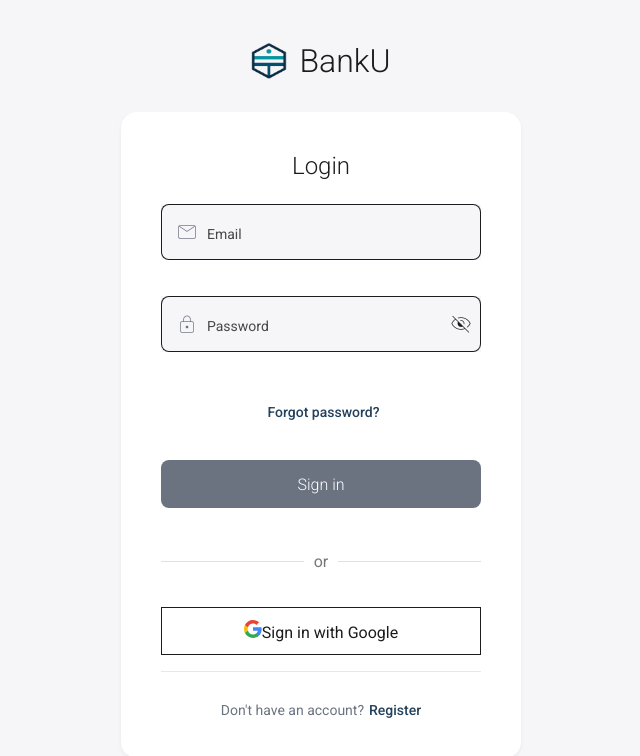
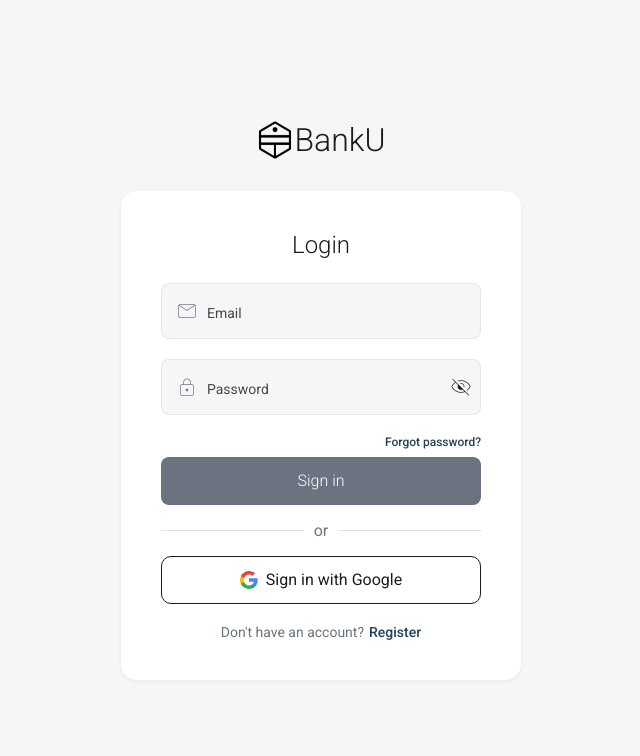
Before and after one commit to Bank-U/banku-dashboard-customer, an Angular app: page /login in a window 1280 px wide. Shown: the top 756 px of the page, without its empty margins (319-959 px from the left). Built offline with nearby package versions, Linux system fonts and the light colour scheme.

Commit message:
feat(ui): UI Login & Register improvement

```diff
--- a/src/app/app.component.ts
+++ b/src/app/app.component.ts
@@ -20,7 +20,6 @@
   `]
 })
 export class AppComponent {
-  title = 'BankU Dashboard';
 
   constructor(private readonly tokenRefreshService: TokenRefreshService) {
     // The service will be initialized when the component is created
--- a/src/app/pages/login/login.component.html
+++ b/src/app/pages/login/login.component.html
@@ -1,6 +1,6 @@
 <div class="login-container">
   <div class="logo-container">
-    <img src="assets/images/logo.png" alt="BankU Logo" class="logo">
+    <img src="assets/images/black-logo.png" alt="BankU Logo" class="logo">
     <span class="brand-name">BankU</span>
   </div>
 
@@ -11,7 +11,7 @@
       <form [formGroup]="form" (ngSubmit)="onSubmit()" class="login-form">
         <mat-form-field appearance="outline" class="form-field">
           <mat-label class="login-label">{{ 'login.email' | translate | async }}</mat-label>
-          <input matInput formControlName="email" type="email">
+          <input matInput formControlName="email" type="email" class="login-input">
           <mat-icon class="material-symbols-outlined login-input-icon" matPrefix>mail_outlined</mat-icon>
           <mat-error *ngIf="hasError('email', 'required')">{{ 'login.emailRequired' | translate | async }}</mat-error>
           <mat-error *ngIf="hasError('email', 'email')">{{ 'login.emailInvalid' | translate | async }}</mat-error>
@@ -31,9 +31,9 @@
           <a routerLink="/forgot-password" class="forgot-password-link">{{ 'login.forgotPassword' | translate | async }}</a>
         </div>
 
-        <button mat-flat-button color="primary" type="submit" class="login-button" [disabled]="form.invalid || isSubmitting">
-          <mat-spinner *ngIf="isSubmitting" diameter="20" class="spinner"></mat-spinner>
-          <span>{{ 'login.signIn' | translate | async }}</span>
+        <button mat-flat-button color="warn" type="submit" class="login-button" [disabled]="form.invalid || isSubmitting">
+          <mat-spinner *ngIf="isSubmitting" diameter="20" class="spinner" color="accent"></mat-spinner>
+          <span *ngIf="!isSubmitting">{{ 'login.signIn' | translate | async }}</span>
         </button>
 
         <div class="divider">
--- a/src/app/pages/login/login.component.scss
+++ b/src/app/pages/login/login.component.scss
@@ -19,11 +19,10 @@
   display: flex;
   align-items: center;
   margin-bottom: 2rem;
-  gap: 12px;
 
   .logo {
-    height: 36px;
-    width: 36px;
+    height: 38px;
+    width: 38px;
   }
 
   .brand-name {
@@ -64,17 +63,31 @@
 .login-form {
   display: flex;
   flex-direction: column;
-  gap: 16px;
 
   .form-field {
     width: 100%;
-
+    border: none;
     ::ng-deep {
       .mat-mdc-form-field-flex {
+        border-radius: 10px;
         background-color: var(--banku-bg-light);
       }
 
+      .mdc-notched-outline__leading {
+        border-left: 1px solid var(--banku-border);
+      }
+
+      .mdc-notched-outline__trailing {
+        border-right: 1px solid var(--banku-border);
+      }
+
+      .mat-mdc-notch-piece {
+        border-top: 1px solid var(--banku-border);
+        border-bottom: 1px solid var(--banku-border);
+      }
+
       .mat-mdc-text-field-wrapper {
+        border-radius: 10px;
         background-color: var(--banku-bg-light);
       }
 
@@ -89,6 +102,14 @@
 
       .mat-mdc-form-field-required-marker {
         display: none;
+      }
+
+      .mat-mdc-form-field-hint-wrapper, .mat-mdc-form-field-error-wrapper {
+        position: absolute;
+        top: -5px;
+        font-size: 12px;
+        text-align: right;
+        padding: 0px;
       }
     }
   }
@@ -106,16 +127,17 @@
     background-color: var(--banku-text-muted) !important;
   }
   .spinner {
-    margin-right: 8px;
+    ::ng-deep circle {
+      stroke: #fff;
+    }
   }
 }
 
 .forgot-password {
-  text-align: center;
+  text-align: right;
   color: var(--banku-blue);
   text-decoration: none;
-  font-size: 14px;
-  margin: 16px 0;
+  font-size: 12px;
   display: block;
   cursor: pointer;
 
@@ -136,10 +158,9 @@
 }
 .register-prompt {
   text-align: center;
-  padding-top: 30px;
+  padding-top: 20px;
   font-size: 14px;
   color: var(--banku-text-muted);
-  border-top: 1px solid var(--banku-border);
 
   .register-link{
     color: var(--background-dark);
@@ -158,9 +179,9 @@
   display: flex;
   align-items: center;
   text-align: center;
-  margin: 20px 0;
   color: rgba(0, 0, 0, 0.54);
-
+  margin-top: 8px;
+  margin-bottom: 16px;
   &::before,
   &::after {
     content: '';
@@ -180,16 +201,20 @@
   align-items: center;
   justify-content: center;
   gap: 12px;
-  border: 1px solid rgba(0, 0, 0, 0.12);
+  border: 1px solid var(--banku-border);
   background-color: white;
-  color: rgba(0, 0, 0, 0.87);
+  color: var(--banku-text);
   transition: background-color 0.2s;
+  border-radius: 10px;
 
   &:hover {
     background-color: rgba(0, 0, 0, 0.04);
+    color: var(--banku-blue-dark);
   }
 
   .google-logo {
+    vertical-align: bottom;
+    margin-right: 8px;
     width: 18px;
     height: 18px;
   }
--- a/src/app/pages/register/register.component.html
+++ b/src/app/pages/register/register.component.html
@@ -1,6 +1,6 @@
 <div class="register-container">
   <div class="logo-container">
-    <img src="assets/images/logo.png" alt="BankU Logo" class="logo">
+    <img src="assets/images/black-logo.png" alt="BankU Logo" class="logo">
     <span class="brand-name">BankU</span>
   </div>
 
@@ -40,7 +40,7 @@
 
         <button mat-flat-button color="primary" type="submit" class="register-button" [disabled]="form.invalid || isSubmitting">
           <mat-spinner *ngIf="isSubmitting" diameter="20" class="spinner"></mat-spinner>
-          <span>{{ 'register.register' | translate | async }}</span>
+          <span *ngIf="!isSubmitting">{{ 'register.register' | translate | async }}</span>
         </button>
 
         <div class="login-prompt">
--- a/src/app/pages/register/register.component.scss
+++ b/src/app/pages/register/register.component.scss
@@ -19,7 +19,6 @@
   display: flex;
   align-items: center;
   margin-bottom: 2rem;
-  gap: 12px;
 
   .logo {
     height: 36px;
@@ -65,17 +64,31 @@
 .register-form {
   display: flex;
   flex-direction: column;
-  gap: 16px;
 
   .form-field {
     width: 100%;
 
     ::ng-deep {
       .mat-mdc-form-field-flex {
+        border-radius: 10px;
         background-color: var(--banku-bg-light);
       }
 
+      .mdc-notched-outline__leading {
+        border-left: 1px solid var(--banku-border);
+      }
+
+      .mdc-notched-outline__trailing {
+        border-right: 1px solid var(--banku-border);
+      }
+
+      .mat-mdc-notch-piece {
+        border-top: 1px solid var(--banku-border);
+        border-bottom: 1px solid var(--banku-border);
+      }
+
       .mat-mdc-text-field-wrapper {
+        border-radius: 10px;
         background-color: var(--banku-bg-light);
       }
 
@@ -90,6 +103,14 @@
 
       .mat-mdc-form-field-required-marker {
         display: none;
+      }
+
+      .mat-mdc-form-field-hint-wrapper, .mat-mdc-form-field-error-wrapper {
+        position: absolute;
+        top: -5px;
+        font-size: 12px;
+        text-align: right;
+        padding: 0px;
       }
     }
   }
@@ -107,7 +128,9 @@
     background-color: var(--banku-text-muted) !important;
   }
   .spinner {
-    margin-right: 8px;
+    ::ng-deep circle {
+      stroke: #fff;
+    }
   }
 }
 
--- a/src/assets/i18n/en.json
+++ b/src/assets/i18n/en.json
@@ -66,7 +66,7 @@
     "noRecommendationsDescription": "We'll notify you when we detect any unusual activity."
   },
   "register": {
-    "title": "Create new account",
+    "title": "Create account",
     "register": "Register",
     "email": "Email",
     "emailRequired": "Email is required",
--- a/src/assets/i18n/es.json
+++ b/src/assets/i18n/es.json
@@ -66,7 +66,7 @@
     "noRecommendationsDescription": "Te notificaremos cuando detectemos cualquier actividad anormal."
   },
   "register": {
-    "title": "Crear nueva cuenta",
+    "title": "Crear cuenta",
     "register": "Registrarse",
     "email": "Correo electrónico",
     "emailRequired": "El correo electrónico es obligatorio",
--- a/src/index.html
+++ b/src/index.html
@@ -2,11 +2,11 @@
 <html lang="en">
 <head>
   <meta charset="utf-8">
-  <title>BankU Dashboard</title>
+  <title>BankU</title>
   <base href="/">
   <meta name="viewport" content="width=device-width, initial-scale=1">
   <meta name="theme-color" content="#0052CC">
-  <link rel="icon" type="image/x-icon" href="assets/images/favicon.ico">
+  <link rel="icon" type="image/x-icon" href="assets/images/black-favicon.ico">
   <link href="https://fonts.googleapis.com/css2?family=Roboto:wght@300;400;500&display=swap" rel="stylesheet">
   <link href="https://fonts.googleapis.com/css2?family=Material+Symbols+Outlined:opsz,wght,FILL,GRAD@24,200,0,0" rel="stylesheet" />
   <script src="https://cdn.plaid.com/link/v2/stable/link-initialize.js"></script>
```
Also changed, not shown: 1 other file (tests, documents, lock files or other folders).
